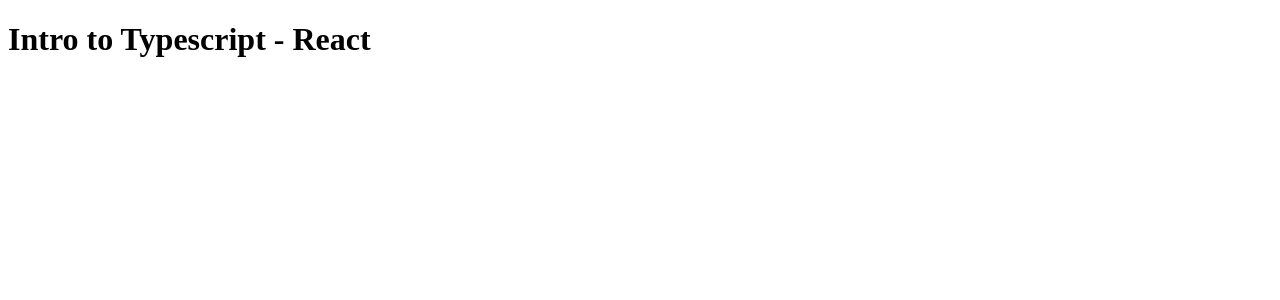
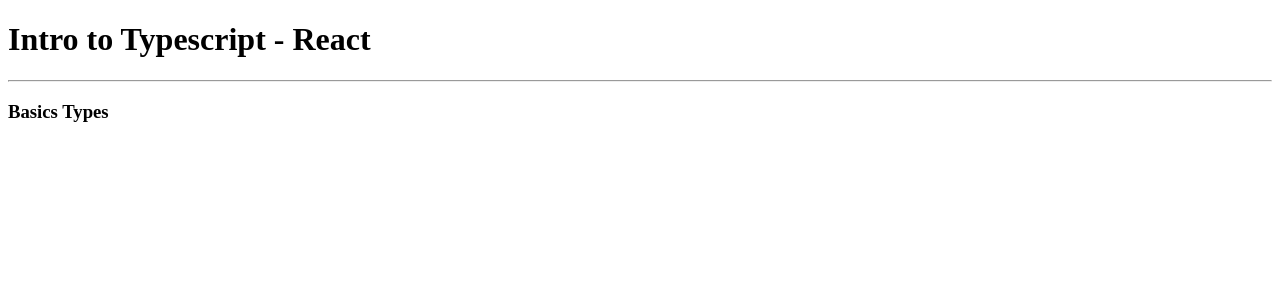
Before and after one commit to Alejoboga20/react-typescript, a React (Create React App) app: page / in a window 1280 px wide. Shown: the top 300 px of the page. Built offline with nearby package versions, Linux system fonts and the light colour scheme.

Commit message:
Adding first file

```diff
--- a/public/index.html
+++ b/public/index.html
@@ -26,7 +26,7 @@
     -->
     <title>React App</title>
   </head>
-  <body>
+  <body class="container">
     <noscript>You need to enable JavaScript to run this app.</noscript>
     <div id="root"></div>
     <!--
--- a/src/App.tsx
+++ b/src/App.tsx
@@ -1,7 +1,13 @@
+import { BasicsTypes } from './typescript/BasicsTypes';
+
 const App = () => {
   return (
     <div className="mt-2">
       <h1>Intro to Typescript - React</h1>
+
+      <hr/>
+
+      <BasicsTypes/>
     </div>
   )
 }
--- a/src/typescript/BasicsTypes.tsx
+++ b/src/typescript/BasicsTypes.tsx
@@ -0,0 +1,9 @@
+import React from 'react'
+
+export const BasicsTypes = () => {
+  return (
+    <>
+      <h3>Basics Types</h3>
+    </>
+  )
+}
```
